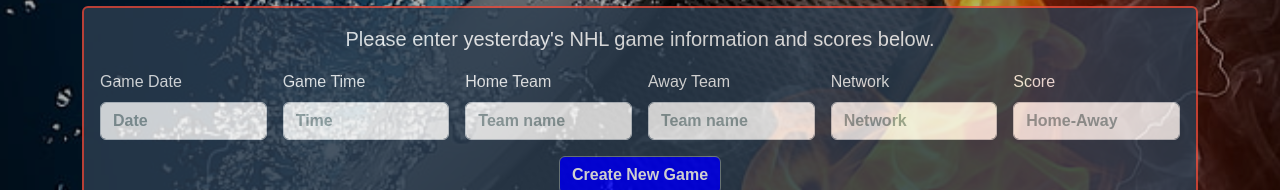
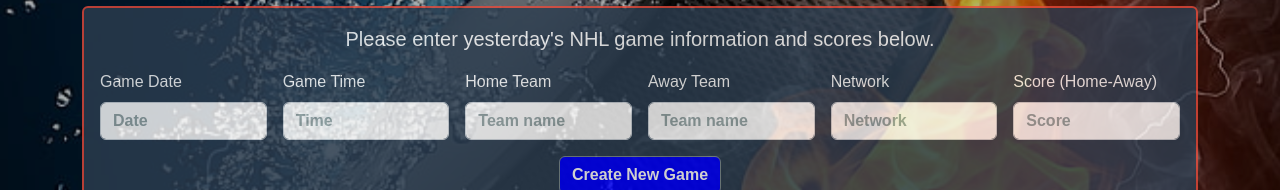
Before and after one commit to DAH6591/week10-CodingAssign, a website: page index.html in a window 1280 px wide. Shown: the part 309-499 px from the top of the page. Drawn offline with nearby package versions, Linux system fonts and the light colour scheme.

Commit message:
commit changes to CSS and HTML files

```diff
--- a/index.html
+++ b/index.html
@@ -60,8 +60,8 @@
 
       <!-- Score -->
       <div class="col-sm-6 col-md-4 col-lg-2">
-        <label for="input-score" class="form-label">Score</label>
-        <input type="text" class="form-control fw-bold" id="input-score" placeholder="Home-Away">
+        <label for="input-score" class="form-label">Score (Home-Away)</label>
+        <input type="text" class="form-control fw-bold" id="input-score" placeholder="Score">
       </div>
 
       <!-- Button to submit user input for a game and is dynamically inputed to the display table -->
```
